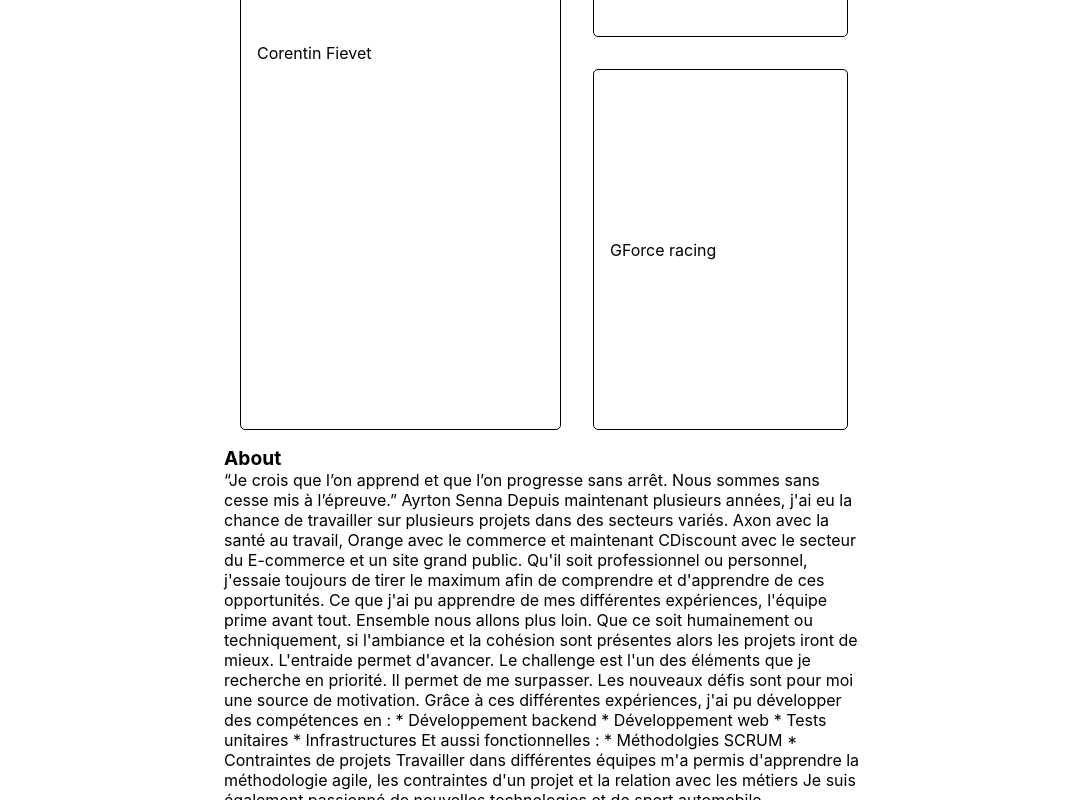
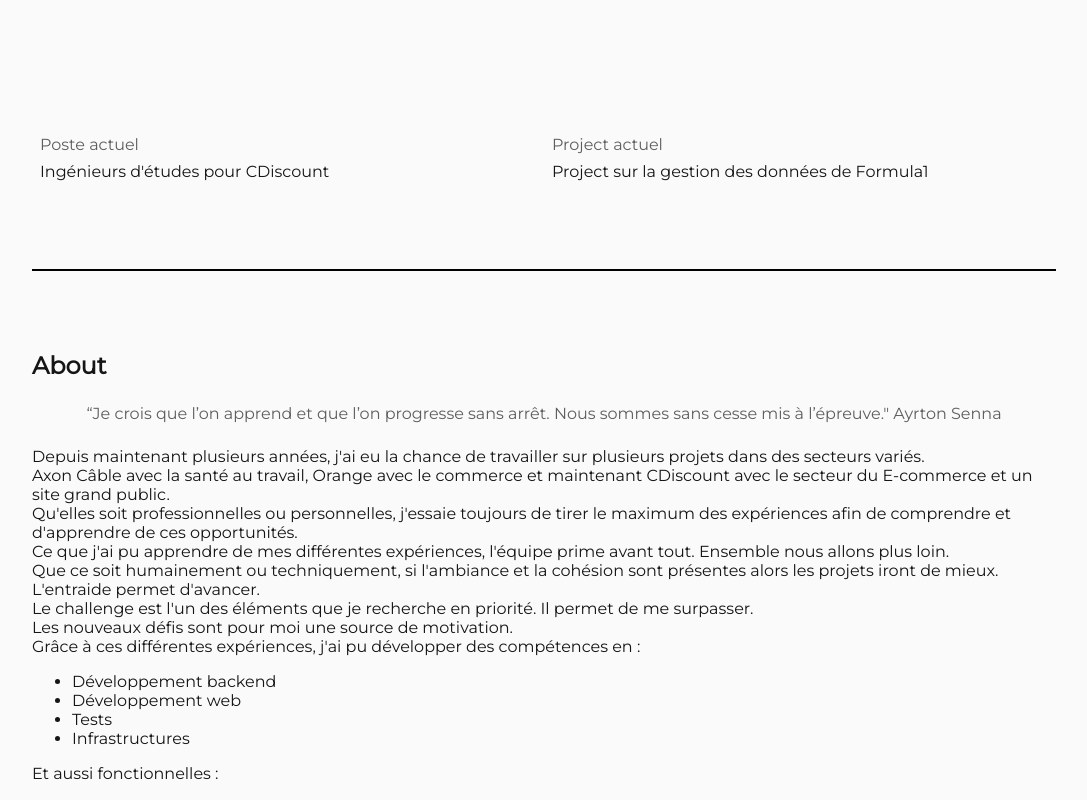
Before and after one commit to cofievet/Portfolio, a React (Create React App) app in the folder portfolio/: page / in a window 1280 px wide. Shown: the part 420-1220 px from the top of the page, without its empty margins (96-1183 px from the left). Built offline with nearby package versions, Linux system fonts and the light colour scheme.

Commit message:
color variables + set class into components

```diff
--- a/portfolio/src/App.js
+++ b/portfolio/src/App.js
@@ -8,8 +8,7 @@ import Home from './components/Home/Home';
 
 function App() {
   return (
-    <div>
-      <div className="App">
+    <div className='App'>
       <Navbar />
       <div className='body'>
         <Home />
@@ -19,7 +18,6 @@ function App() {
         <Contact />
       </div>
     </div>
-    </div>
   );
 }
 
--- a/portfolio/src/App.scss
+++ b/portfolio/src/App.scss
@@ -1,6 +1,13 @@
 @import "./styles/Functions.scss";
+@import "./styles/Variables.scss";
 
 .container {
+    border-bottom: solid 2px black;
+    padding-bottom: space(10);
+    padding: space(10) 0 space(10) 0;
+}
+
+.card-container {
     display: flex;
 }
 
@@ -18,17 +25,33 @@
     border: 0.5px solid black;
     margin: 16px;
     padding: 16px;
-    background-color: white;
     border-radius: 5px;
 }
 
 .body {
-    padding: 0 25% 0 25%;
-    z-index: 2;
-    margin-top: space(10);
+    padding: space(10) 10% 0 10%;
+    color: $text-color;
+    font-family: $font-family;
 }
 
 .title {
-    font-size: 1.2em;
+    font-size: space(3);
     font-weight: bold;
+    font-family: $font-family;
+    margin-bottom: space(3);
+    color: $title-color;
 }
+
+.flex {
+    flex: 1;
+}
+
+.citation {
+    color: $subtitle-color;
+    text-align: center;
+    margin: space(3);
+}
+
+.App {
+    background-color: $background-color;
+}
--- a/portfolio/src/components/About/About.jsx
+++ b/portfolio/src/components/About/About.jsx
@@ -1,36 +1,44 @@
 export default function About() {
     return (
-        <div id="about">
+        <div id="about" className="container">
             <div className="title">
                 About
             </div>
             <div>
-                “Je crois que l’on apprend et que l’on progresse sans arrêt. Nous sommes sans cesse mis à l’épreuve.” Ayrton Senna
+                <div className="citation">
+                    <div>“Je crois que l’on apprend et que l’on progresse sans arrêt. Nous sommes sans cesse mis à l’épreuve." Ayrton Senna</div>
+                </div>
 
-                Depuis maintenant plusieurs années, j'ai eu la chance de travailler sur plusieurs projets dans des secteurs variés.
-                Axon avec la santé au travail, Orange avec le commerce et maintenant CDiscount avec le secteur du E-commerce et un site grand public.
-                Qu'il soit professionnel ou personnel, j'essaie toujours de tirer le maximum afin de comprendre et d'apprendre de ces opportunités.
+                <div>Depuis maintenant plusieurs années, j'ai eu la chance de travailler sur plusieurs projets dans des secteurs variés.</div>
+                <div>Axon Câble avec la santé au travail, Orange avec le commerce et maintenant CDiscount avec le secteur du E-commerce et un site grand public.</div>
+                <div>Qu'elles soit professionnelles ou personnelles, j'essaie toujours de tirer le maximum des expériences afin de comprendre et d'apprendre de ces opportunités.</div>
 
-                Ce que j'ai pu apprendre de mes différentes expériences, l'équipe prime avant tout. Ensemble nous allons plus loin.
-                Que ce soit humainement ou techniquement, si l'ambiance et la cohésion sont présentes alors les projets iront de mieux.
-                L'entraide permet d'avancer.
+                <div>Ce que j'ai pu apprendre de mes différentes expériences, l'équipe prime avant tout. Ensemble nous allons plus loin.</div>
+                <div>Que ce soit humainement ou techniquement, si l'ambiance et la cohésion sont présentes alors les projets iront de mieux.</div>
+                <div>L'entraide permet d'avancer.</div>
 
-                Le challenge est l'un des éléments que je recherche en priorité. Il permet de me surpasser.
-                Les nouveaux défis sont pour moi une source de motivation.
+                <div>Le challenge est l'un des éléments que je recherche en priorité. Il permet de me surpasser.</div>
+                <div>Les nouveaux défis sont pour moi une source de motivation.</div>
 
-                Grâce à ces différentes expériences, j'ai pu développer des compétences en :
-                * Développement backend
-                * Développement web
-                * Tests unitaires
-                * Infrastructures
+                <div>Grâce à ces différentes expériences, j'ai pu développer des compétences en :
+                    <ul>
+                        <li>Développement backend</li>
+                        <li>Développement web</li>
+                        <li>Tests</li>
+                        <li>Infrastructures</li>
+                    </ul>
+                </div>
 
-                Et aussi fonctionnelles :
-                * Méthodolgies SCRUM
-                * Contraintes de projets
+                <div>Et aussi fonctionnelles :
+                    <ul>
+                        <li>Méthodolgies SCRUM</li>
+                        <li>Contraintes de projets</li>
+                    </ul>
+                </div>
 
-                Travailler dans différentes équipes m'a permis d'apprendre la méthodologie agile, les contraintes d'un projet et la relation avec les métiers
+                <div>Travailler dans différentes équipes m'a permis d'apprendre la méthodologie agile, les contraintes d'un projet et la relation avec les métiers</div>
 
-                Je suis également passionné de nouvelles technologies et de sport automobile.
+                <div>Je suis également passionné de nouvelles technologies et de sport automobile.</div>
             </div>
         </div>
     )
--- a/portfolio/src/components/Experiences.jsx
+++ b/portfolio/src/components/Experiences.jsx
@@ -1,6 +1,6 @@
 export default function Experiences() {
     return (
-        <div id="experiences">
+        <div id="experiences" className="container">
             <div className="title">
                 Experiences
             </div>
--- a/portfolio/src/components/Home/Home.jsx
+++ b/portfolio/src/components/Home/Home.jsx
@@ -3,11 +3,21 @@ import './Home.scss'
 export default function Home() {
 
     return (
-        <div className='home container' id='home'>
-            <div className='card full-height'>Corentin Fievet</div>
-            <div className='container-column'>
-                <div className='card'>CDiscount</div>
-                <div className='card'>GForce racing</div>
+        <div className='container home-container' id='home'>
+            <div className='home-title'>
+                <div>Corentin Fiévet</div>
+                <div>Ingénieur d'études</div>
+                <div>Développeur .Net</div>
+            </div>
+            <div className='card-container'>
+                <div className='flex'>
+                    <div className='home-subtitle'>Poste actuel</div>
+                    <div className='home-subtitle-body'>Ingénieurs d'études pour CDiscount</div>
+                </div>
+                <div className='flex'>
+                    <div className='home-subtitle'>Project actuel</div>
+                    <div className='home-subtitle-body'>Project sur la gestion des données de Formula1</div>
+                </div>
             </div>
         </div>
     )
--- a/portfolio/src/components/Home/Home.scss
+++ b/portfolio/src/components/Home/Home.scss
@@ -1,3 +1,25 @@
-.full-height{
-    height: 90vh;
+@import "../../styles/Functions.scss";
+@import "../../styles/Variables.scss";
+
+.home-container {
+    padding-top: space(20);
 }
+
+.home-title {
+    font-size: space(5);
+    font-family: $font-family;
+    margin-bottom: space(20);
+    text-align: center;
+}
+
+.home-subtitle{
+    font-family: $font-family;
+    font-size: space(2);
+    color: $subtitle-color;
+    margin: space(1);
+}
+
+.home-subtitle-body{
+    font-family: $font-family;
+    margin: space(1);
+}
--- a/portfolio/src/components/Navbar/Navbar.scss
+++ b/portfolio/src/components/Navbar/Navbar.scss
@@ -1,4 +1,5 @@
 @import "../../styles/Functions.scss";
+@import "../../styles/Variables.scss";
 
 .navbar {
     text-align: right;
@@ -8,7 +9,7 @@
     width: 100%;
     position: fixed;
     z-index: 3;
-    background-color: white;
+    background-color: $background-color;
     top: 0;
 }
 
--- a/portfolio/src/components/Skills.jsx
+++ b/portfolio/src/components/Skills.jsx
@@ -1,6 +1,6 @@
 export default function Skills() {
     return(
-        <div id="skills">
+        <div id="skills" className="container">
             <div className="title">Skills</div>
         </div>
     )
--- /dev/null
+++ b/portfolio/src/styles/Variables.scss
@@ -0,0 +1,6 @@
+$font-family: 'Montserrat', sans-serif;
+
+$subtitle-color: #5F5E5E;
+$background-color: #FAFAFA;
+$text-color: #161515;
+$title-color: #161515;
```
Lines whose indentation alone changed are shown as unchanged.
